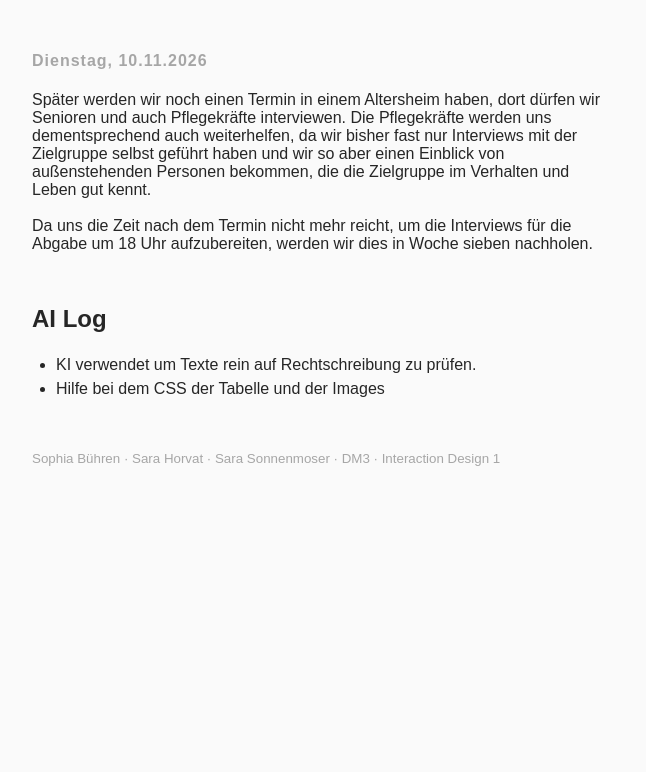
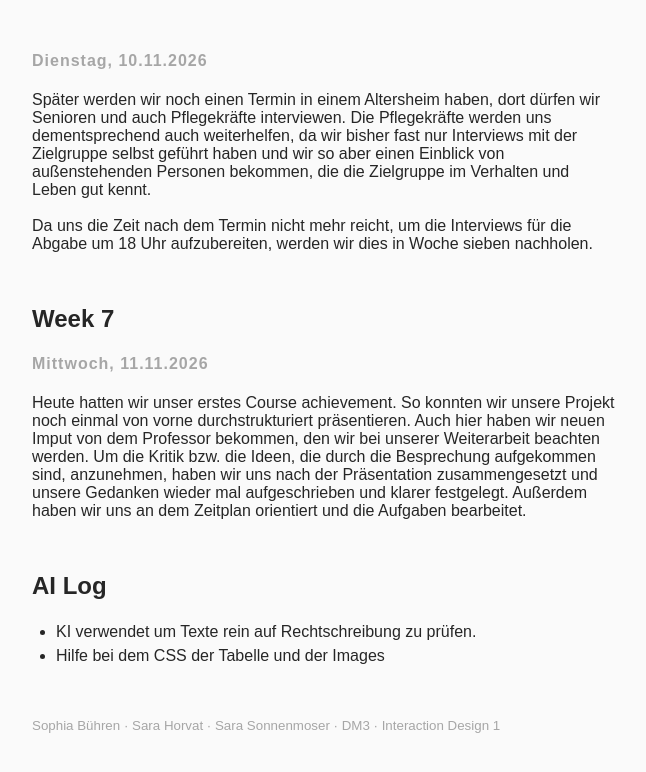
Before and after one commit to sara-horvat/id_diary_team2, a plain HTML site: page docs/diary.html in a window 1280 px wide. Shown: the part 5828-6600 px from the top of the page, without its empty margins (324-970 px from the left). Before the commit the page ends 6375 px from the top, so only its background shows below. Drawn offline with Linux system fonts and the light colour scheme.

Commit message:
diary week 7

```diff
--- a/docs/diary.html
+++ b/docs/diary.html
@@ -447,6 +447,27 @@
 
             </div>
 
+            <!-- Week Seven -->
+            <div>
+
+                <h2> Week 7 </h2>
+
+                <!-- Mittwoch, 11.11.2026 -->
+                <div>
+
+                    <h4> Mittwoch, 11.11.2026 </h4>
+
+                    <p>
+                        Heute hatten wir unser erstes Course achievement. So konnten wir unsere Projekt noch einmal von vorne durchstrukturiert präsentieren.
+                        Auch hier haben wir neuen Imput von dem Professor bekommen, den wir bei unserer Weiterarbeit beachten werden. Um die Kritik bzw. die
+                        Ideen, die durch die Besprechung aufgekommen sind, anzunehmen, haben wir uns nach der Präsentation zusammengesetzt und unsere Gedanken
+                        wieder mal aufgeschrieben und klarer festgelegt. Außerdem haben wir uns an dem Zeitplan orientiert und die Aufgaben bearbeitet.
+                    </p>
+
+                </div>
+
+            </div>
+
             <!-- AI Log -->
             <div>
 
```
